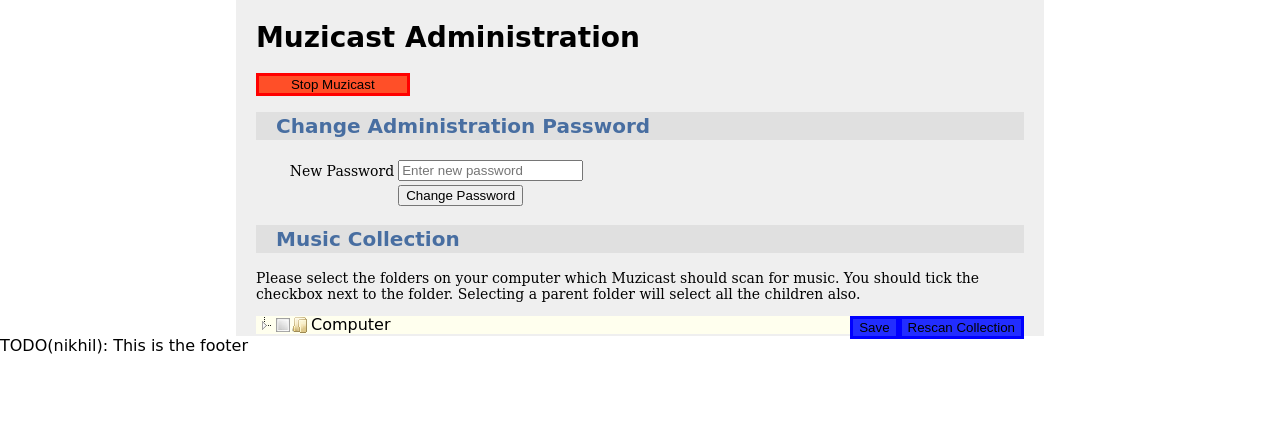
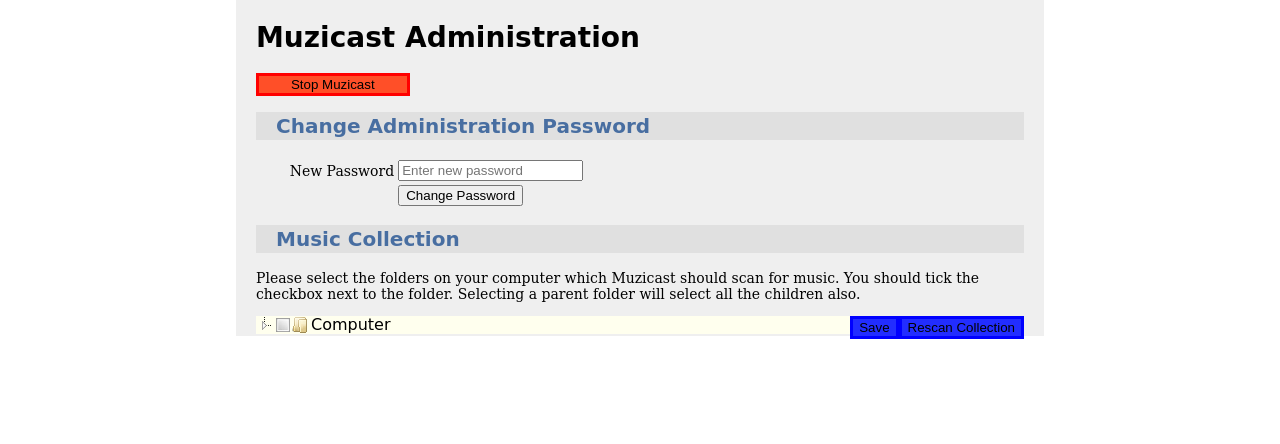
Before and after one commit to nikhilm/muzicast, a Python web app: template muzicast/web/templates/admin/index.html in a window 1280 px wide. Shown: the top 444 px of the page. Run offline with Jinja, Linux system fonts and the light colour scheme; the template is opened without the code that fills it, so the values that code supplies are empty.

Commit message:
Replace old footer macro with include

```diff
--- a/muzicast/web/templates/admin/index.html
+++ b/muzicast/web/templates/admin/index.html
@@ -1,5 +1,4 @@
 {% from "util.html" import stylesheet, script %}
-{% from "misc.html" import footer %}
 {% from "admin/blocks.html" import stop_muzicast, admin_password, collection_directories_browser %}
 
 <!DOCTYPE HTML>
@@ -33,6 +32,5 @@
             {{ collection_directories_browser() }}
         </div>
     </div>
-    {{ footer() }}
 </body>
 </html>
--- a/muzicast/web/templates/admin/stopped.html
+++ b/muzicast/web/templates/admin/stopped.html
@@ -1,5 +1,4 @@
 {% from "util.html" import stylesheet %}
-{% from "misc.html" import footer %}
 
 <!DOCTYPE HTML>
 <html lang="en">
@@ -13,6 +12,5 @@
         <h1>Muzicast has shutdown successfully</h1>
         <p>TODO: Put how to start it again for each platform.</p>
     </div>
-    {{ footer() }}
 </body>
 </html>
--- a/muzicast/web/templates/misc.html
+++ /dev/null
@@ -1,3 +0,0 @@
-{% macro footer() %}
-<div id="footer">TODO(nikhil): This is the footer</div>
-{%- endmacro %}
--- a/muzicast/web/templates/track.html
+++ b/muzicast/web/templates/track.html
@@ -1,5 +1,4 @@
 {% from "util.html" import stylesheet %}
-{% from "misc.html" import footer %}
 
 <!DOCTYPE HTML>
 <html lang="en">
@@ -41,6 +40,6 @@
             });
         </script>
     </div>
-    {{ footer() }}
+    {% include 'footer.html' %}
 </body>
 </html>
```
